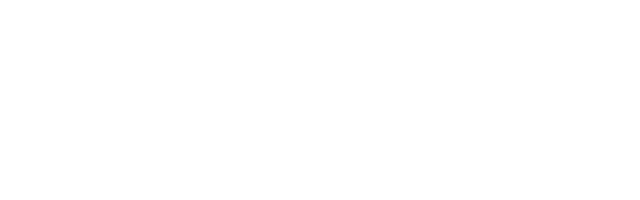
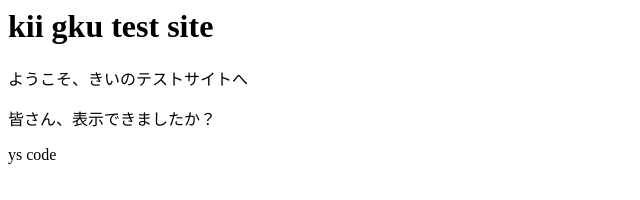
Before and after one commit to 3240138/wwww, a plain HTML site: page index.html in a window 1280 px wide. Shown: the whole page, without its empty margins (0-640 px from the left). Drawn offline with Linux system fonts and the light colour scheme.

Commit message:
カダイ01

```diff
--- a/index.html
+++ b/index.html
@@ -1 +1,9 @@
-<html></html>
+<html>
+    <head>
+        <title>kii gku test site</title>
+    </head>
+    <h1>kii gku test site</h1>
+    <p>ようこそ、きいのテストサイトへ</p>
+    <p>皆さん、表示できましたか？</p>
+    <p>ys code</p>
+</html>
```
